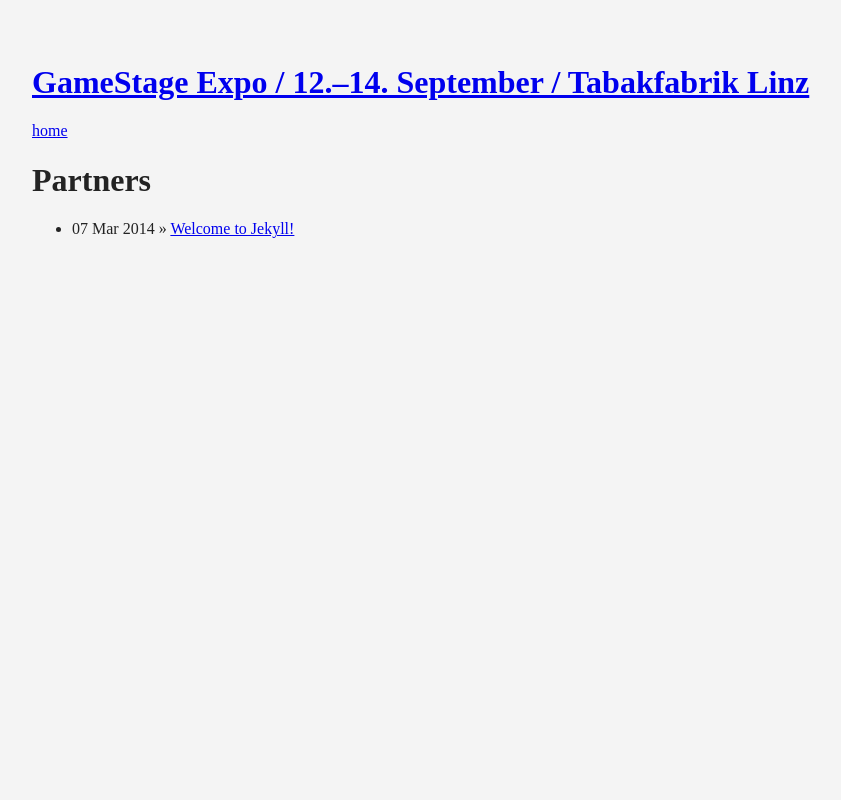
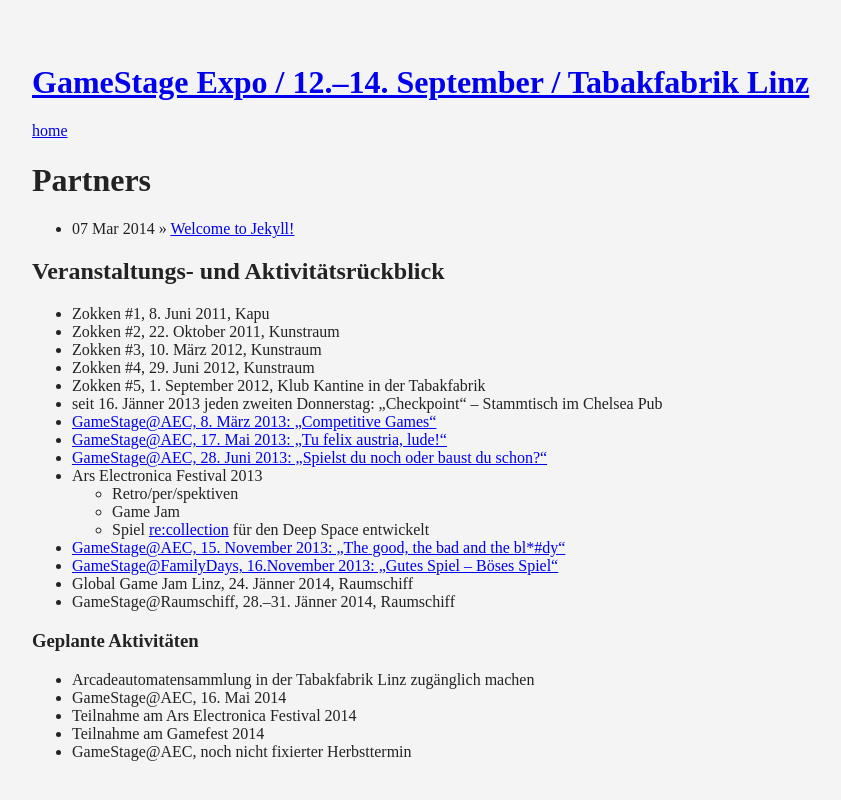
Before and after one commit to Lorti/gsexpo, a Jekyll site: the page built from index.html, in a window 1280 px wide. Shown: the top 800 px of the page, without its empty margins (32-873 px from the left). Built offline with Jekyll 4.4.1, drawn with Linux system fonts in a browser that asks for light colours; Markdown is read by kramdown in place of the engine named in the settings.

Commit message:
wow, so much activities

```diff
--- /dev/null
+++ b/_includes/activities.markdown
@@ -0,0 +1,33 @@
+## Veranstaltungs- und Aktivitätsrückblick
+
+* Zokken #1, 8. Juni 2011, Kapu
+* Zokken #2, 22. Oktober 2011, Kunstraum
+* Zokken #3, 10. März 2012, Kunstraum
+* Zokken #4, 29. Juni 2012, Kunstraum
+* Zokken #5, 1. September 2012, Klub Kantine in der Tabakfabrik
+* seit 16. Jänner 2013 jeden zweiten Donnerstag: „Checkpoint“ – Stammtisch im Chelsea Pub
+* [GameStage@AEC, 8. März 2013: „Competitive Games“][competitivegames]
+* [GameStage@AEC, 17. Mai 2013: „Tu felix austria, lude!“][tufelixaustrialude]
+* [GameStage@AEC, 28. Juni 2013: „Spielst du noch oder baust du schon?“][spielstdunochoderbaustduschon]
+* Ars Electronica Festival 2013
+	- Retro/per/spektiven
+	- Game Jam
+	- Spiel [re:collection][recollection] für den Deep Space entwickelt
+* [GameStage@AEC, 15. November 2013: „The good, the bad and the bl*#dy“][thegoodthebadandthebloody]
+* [GameStage@FamilyDays, 16.November 2013: „Gutes Spiel – Böses Spiel“][familydays]
+* Global Game Jam Linz, 24. Jänner 2014, Raumschiff
+* GameStage@Raumschiff, 28.–31. Jänner 2014, Raumschiff
+
+### Geplante Aktivitäten
+* Arcadeautomatensammlung in der Tabakfabrik Linz zugänglich machen
+* GameStage@AEC, 16. Mai 2014
+* Teilnahme am Ars Electronica Festival 2014
+* Teilnahme am Gamefest 2014
+* GameStage@AEC, noch nicht fixierter Herbsttermin
+
+[competitivegames]: http://gamestage.radiatedpixel.com/competitive-games/
+[tufelixaustrialude]: http://gamestage.radiatedpixel.com/tu-felix-austria-lude/
+[spielstdunochoderbaustduschon]: http://gamestage.radiatedpixel.com/spielst-du-noch-oder-baust-du-schon/
+[thegoodthebadandthebloody]: http://gamestage.radiatedpixel.com/the-good-the-bad-and-the-bloody/
+[familydays]: http://gamestage.radiatedpixel.com/good-game-bad-game/
+[recollection]: https://www.facebook.com/photo.php?v=584466761611940
--- a/_layouts/default.html
+++ b/_layouts/default.html
@@ -55,6 +55,11 @@
 			{{ contact | markdownify }}
 		</section>
 
+		<section class="pagesection" id="activitiesSection">
+			{% capture activities %}{% include activities.markdown %}{% endcapture %}
+			{{ activities | markdownify }}
+		</section>
+
 
 		<div class="footer">
 			{% capture footer %}{% include footer.markdown %}{% endcapture %}
```
